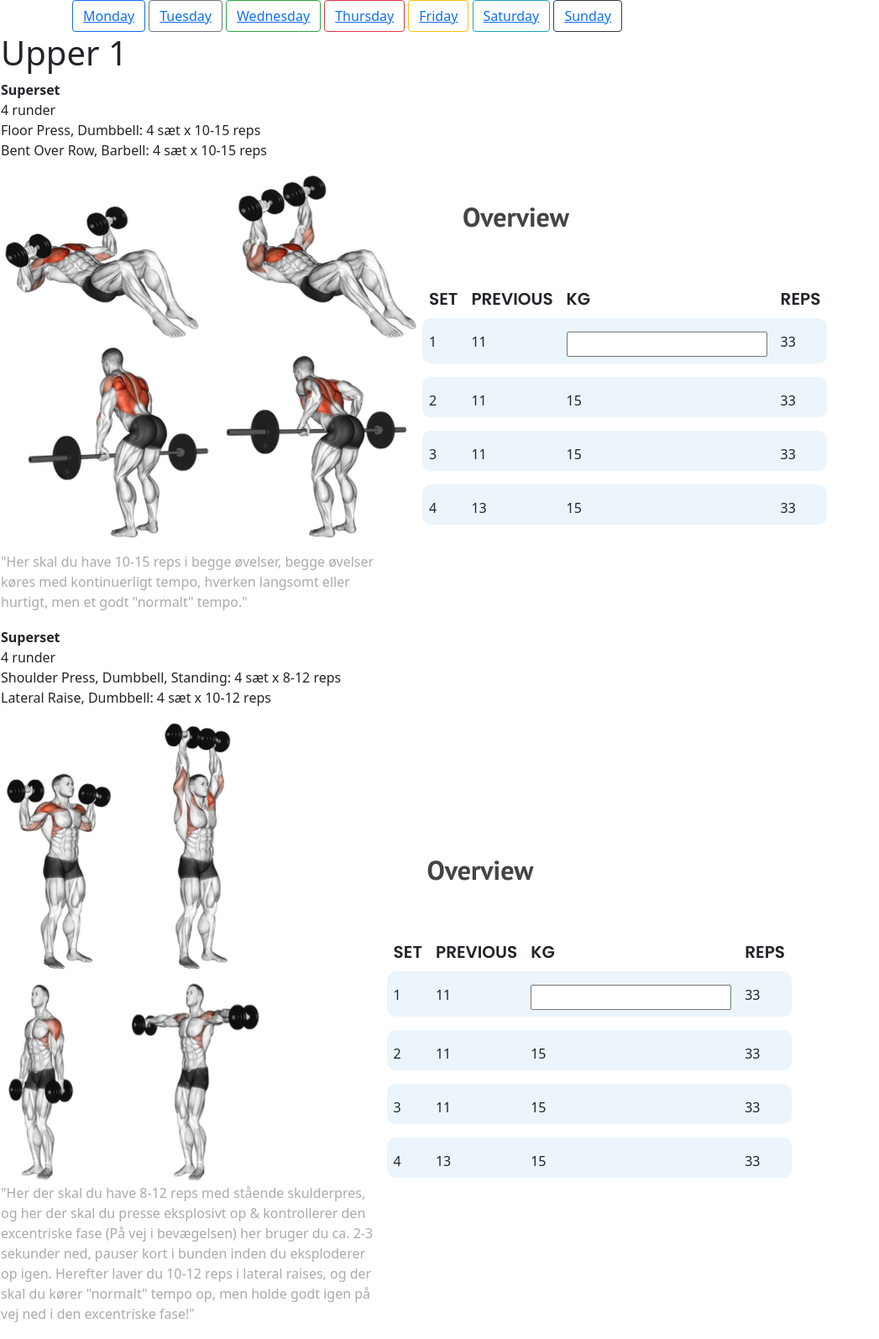
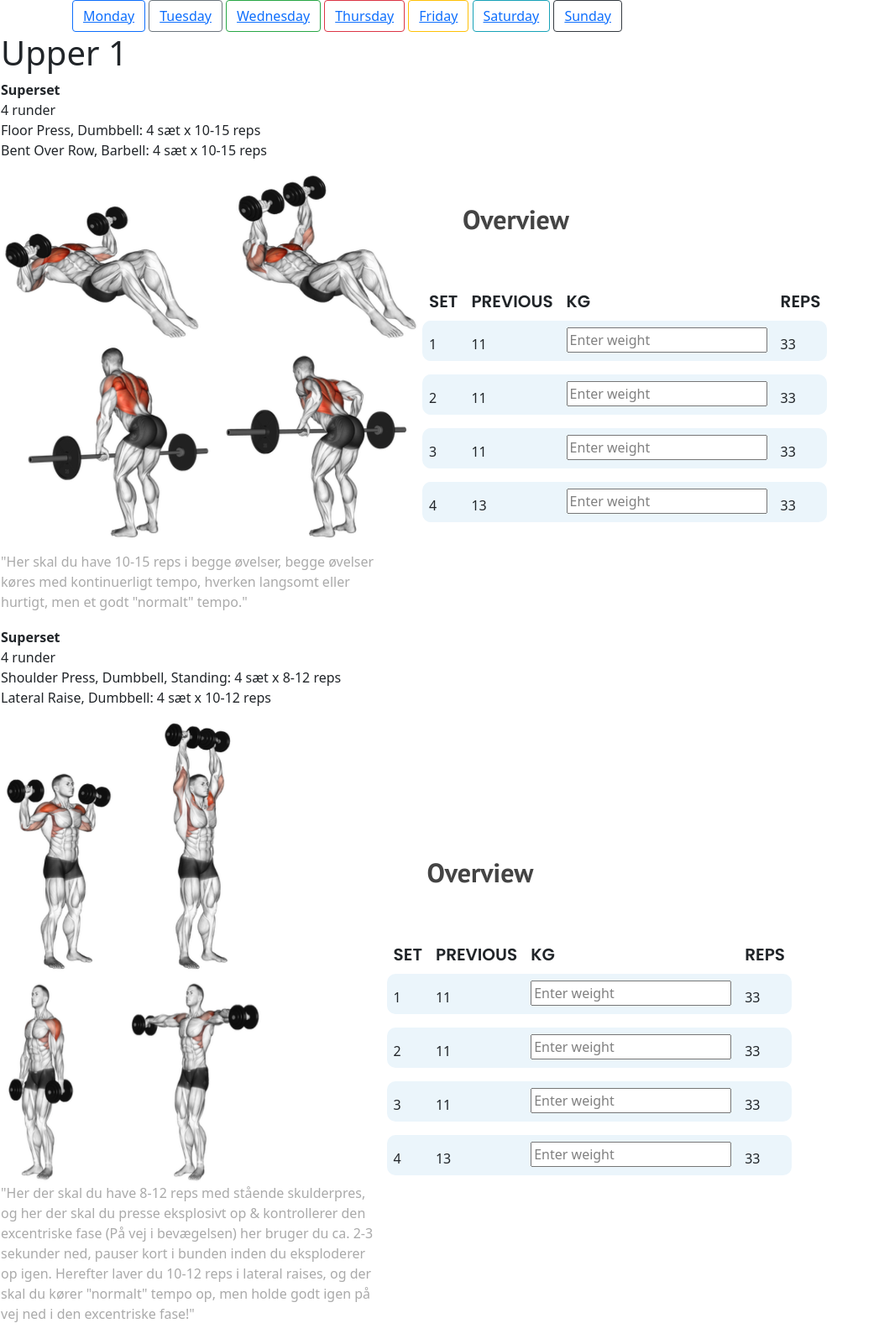
Before and after one commit to ZakriaG/FitnessLog, a Django app: page /workout/monday in a window 1280 px wide. Shown: the part 76-1671 px from the top of the page at 84% size, without its empty margins (0-1047 px from the left). Run offline with Django 4.2, Linux system fonts and the light colour scheme; some libraries are stand-ins or nearby versions.

Commit message:
form field for weight input

```diff
--- a/workout/templates/includes/table_workout.html
+++ b/workout/templates/includes/table_workout.html
@@ -15,7 +15,7 @@
                 <tr class="bg-blue">
                     <td class="pt-3 mt-1">1</td>
                     <td class="pt-3">11</td>
-                    <td class="pt-3">{% include "includes/dropdown_option.html" %}</td>
+                    <td><input form="form1" type="text" name="name" value="Enter weight" style="color:grey;" /></td>
                     <td class="pt-3">33</td>
                 </tr>
                 <tr id="spacing-row2">
@@ -24,7 +24,7 @@
                 <tr class="bg-blue">
                     <td class="pt-3">2</td>
                     <td class="pt-3">11</td>
-                    <td class="pt-3">15</td>
+                    <td><input form="form1" type="text" name="name" value="Enter weight" style="color:grey;" /></td>
                     <td class="pt-3">33</td>
                 </tr>
                 <tr id="spacing-row3">
@@ -33,7 +33,7 @@
                 <tr class="bg-blue">
                     <td class="pt-3">3</td>
                     <td class="pt-3">11</td>
-                    <td class="pt-3">15</td>
+                    <td><input form="form1" type="text" name="name" value="Enter weight" style="color:grey;" /></td>
                     <td class="pt-3">33</td>
                 </tr>
                 <tr id="spacing-row4">
@@ -42,7 +42,7 @@
                 <tr class="bg-blue">
                     <td class="pt-3">4</td>
                     <td class="pt-3">13</td>
-                    <td class="pt-3">15</td>
+                    <td><input form="form1" type="text" name="name" value="Enter weight" style="color:grey;" /></td>
                     <td class="pt-3">33</td>
                 </tr>
             </tbody>
```
Also changed, not shown: db.sqlite3.
